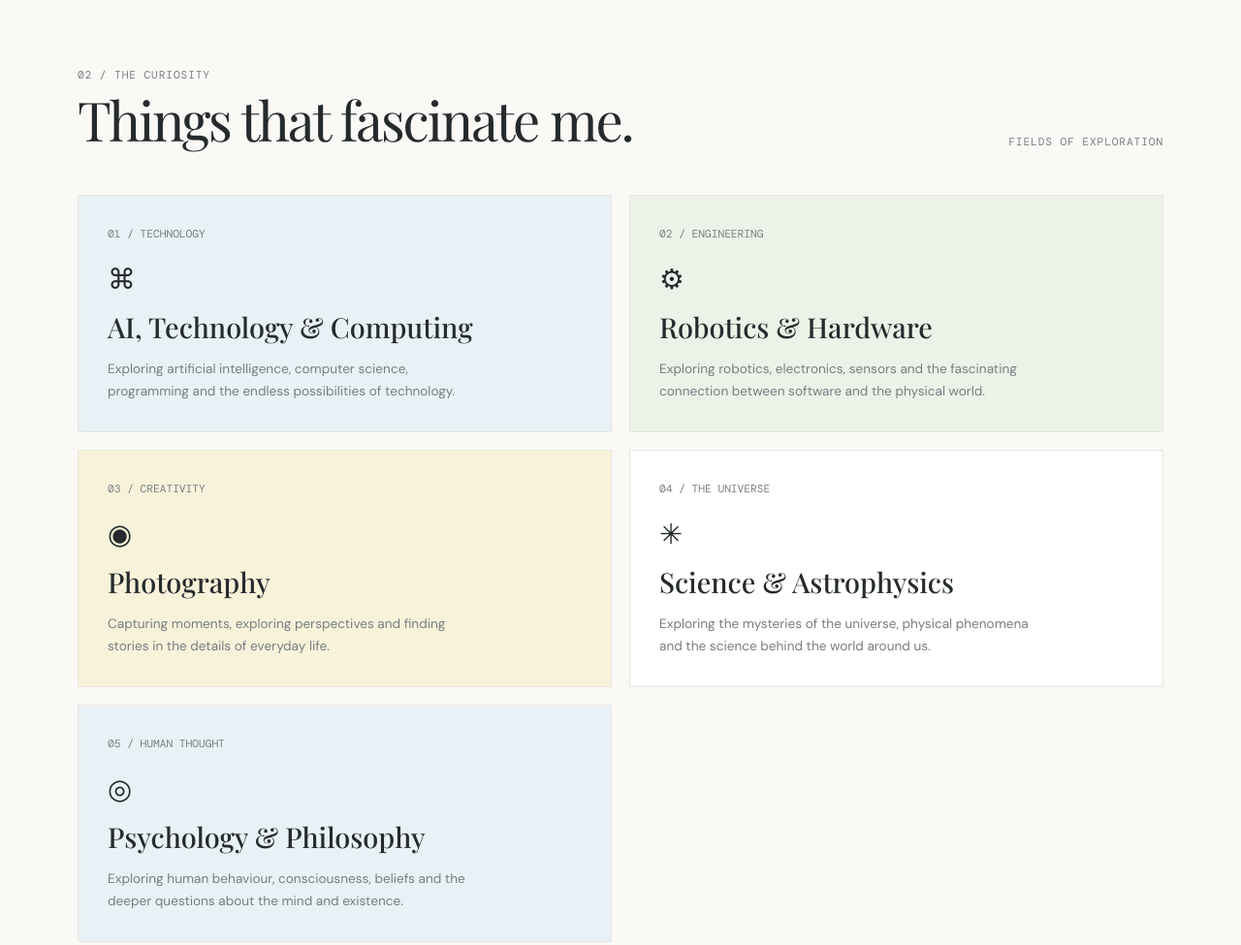
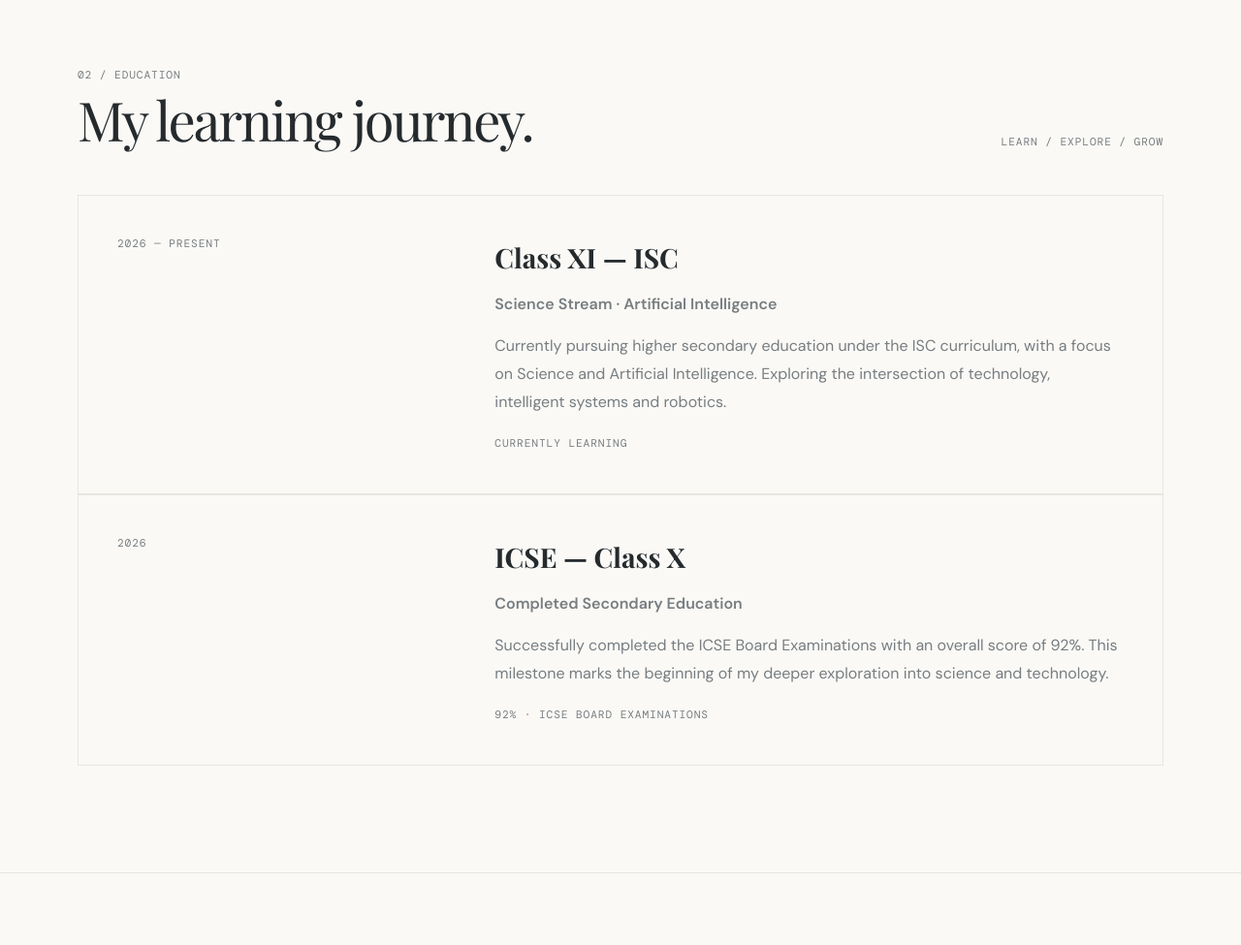
Before and after one commit to tahalaxmidharr/tahalaxmidhar, a plain HTML site: page index.html in a window 1280 px wide. Shown: the part 1860-2835 px from the top of the page at 97% size. Drawn offline with nearby package versions, Linux system fonts and the light colour scheme.

Commit message:
added education tab

```diff
--- a/index.html
+++ b/index.html
@@ -20,6 +20,47 @@
         /* =================================
            01. GLOBAL SETTINGS
         ================================= */
+
+                .education-card {
+            display: grid;
+            grid-template-columns: 0.7fr 1.3fr;
+            gap: 40px;
+            padding: 40px;
+            background: var(--white);
+            border: 1px solid var(--border);
+        }
+
+        .education-year {
+            color: var(--muted);
+        }
+
+        .education-details h3 {
+            font-family: var(--serif);
+            font-size: 28px;
+            margin-bottom: 10px;
+        }
+
+        .education-institution {
+            font-weight: 600;
+            margin-bottom: 15px;
+        }
+
+        .education-details p {
+            color: var(--muted);
+            line-height: 1.8;
+        }
+
+        .education-details .mono {
+            display: inline-block;
+            margin-top: 18px;
+        }
+
+        @media (max-width: 700px) {
+            .education-card {
+                grid-template-columns: 1fr;
+                gap: 20px;
+            }
+        }
 
         :root {
             --background: #faf9f6;
@@ -978,6 +1019,77 @@
 
 
 
+        <section class="section" id="education">
+
+            <div class="container">
+
+                <div class="section-heading">
+                    <div>
+                        <span class="mono">02 / EDUCATION</span>
+                        <h2>My learning journey.</h2>
+                    </div>
+                    <span class="mono">LEARN / EXPLORE / GROW</span>
+                </div>
+
+                <div class="education-card reveal">
+
+                    <div class="education-year mono">
+                        2026 — PRESENT
+                    </div>
+
+                    <div class="education-details">
+                        <h3>Class XI — ISC</h3>
+
+                        <p class="education-institution">
+                            Science Stream · Artificial Intelligence
+                        </p>
+
+                        <p>
+                            Currently pursuing higher secondary education
+                            under the ISC curriculum, with a focus on
+                            Science and Artificial Intelligence.
+                            Exploring the intersection of technology,
+                            intelligent systems and robotics.
+                        </p>
+
+                        <span class="mono">CURRENTLY LEARNING</span>
+                    </div>
+
+                </div>
+
+                <div class="education-card reveal">
+
+                    <div class="education-year mono">
+                        2026
+                    </div>
+
+                    <div class="education-details">
+                        <h3>ICSE — Class X</h3>
+
+                        <p class="education-institution">
+                            Completed Secondary Education
+                        </p>
+
+                        <p>
+                            Successfully completed the ICSE Board
+                            Examinations with an overall score of 92%.
+                            This milestone marks the beginning of my
+                            deeper exploration into science and technology.
+                        </p>
+
+                        <span class="mono">92% · ICSE BOARD EXAMINATIONS</span>
+                    </div>
+
+                </div>
+
+            </div>
+
+        </section>
+
+
+
+
+
         <!-- =================================
              EXPLORATIONS
         ================================== -->
```
